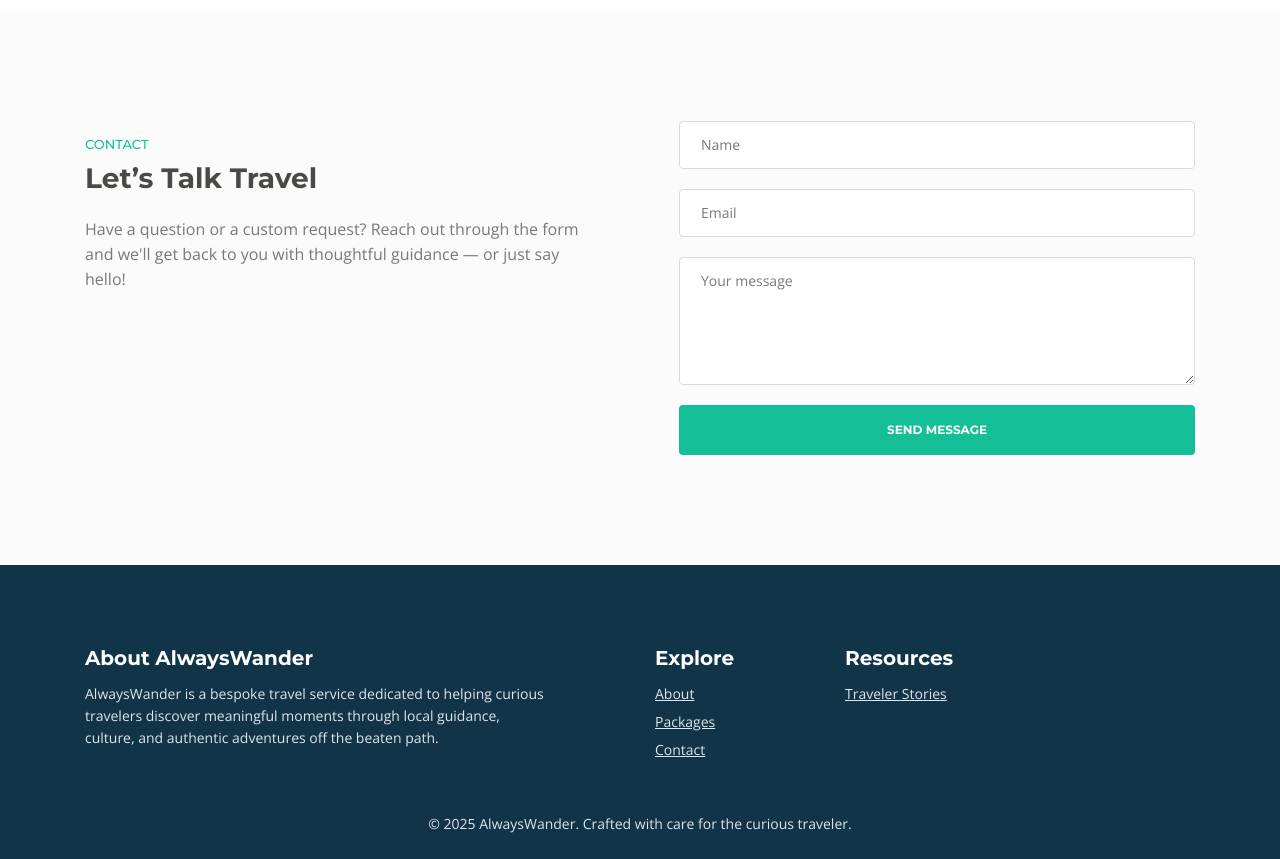
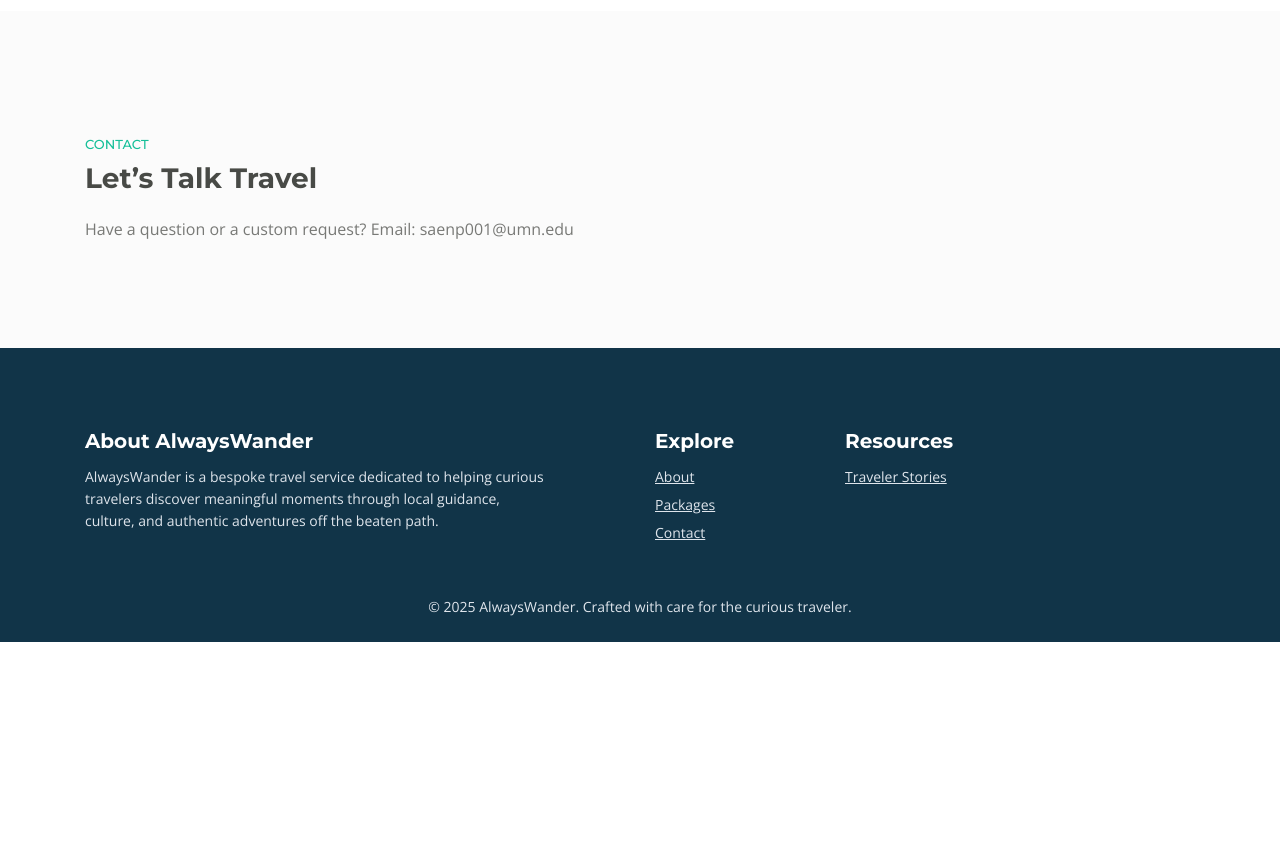
Before and after one commit to saenp001/inet3102, a plain HTML site: page alwayswander/index.html in a window 1280 px wide. Shown: the part 5160-6019 px from the top of the page. After the commit the page ends 5802 px from the top, so only its background shows below. Drawn offline with nearby package versions, Linux system fonts and the light colour scheme.

Commit message:
update html file

```diff
--- a/alwayswander/index.html
+++ b/alwayswander/index.html
@@ -627,37 +627,8 @@
                     <div class="text-container">
                         <div class="section-title">CONTACT</div>
                         <h2>Let’s Talk Travel</h2>
-                        <p>Have a question or a custom request? Reach out through the form and we'll get back to you with thoughtful guidance — or just say hello!</p>
+                        <p>Have a question or a custom request? Email: saenp001@umn.edu</p>
                     </div>
-                </div>
-                <div class="col-lg-6">
-
-                    <!-- Contact Form -->
-                    <form id="contactForm" data-toggle="validator" data-focus="false">
-                        <div class="form-group">
-                            <input type="text" class="form-control-input" id="cname" required>
-                            <label class="label-control" for="cname">Name</label>
-                            <div class="help-block with-errors"></div>
-                        </div>
-                        <div class="form-group">
-                            <input type="email" class="form-control-input" id="cemail" required>
-                            <label class="label-control" for="cemail">Email</label>
-                            <div class="help-block with-errors"></div>
-                        </div>
-                        <div class="form-group">
-                            <textarea class="form-control-textarea" id="cmessage" required></textarea>
-                            <label class="label-control" for="cmessage">Your message</label>
-                            <div class="help-block with-errors"></div>
-                        </div>
-                        <div class="form-group">
-                            <button type="submit" class="form-control-submit-button">SEND MESSAGE</button>
-                        </div>
-                        <div class="form-message">
-                            <div id="cmsgSubmit" class="h3 text-center hidden"></div>
-                        </div>
-                    </form>
-                    <!-- end of contact form -->
-
                 </div>
             </div>
         </div>
```
